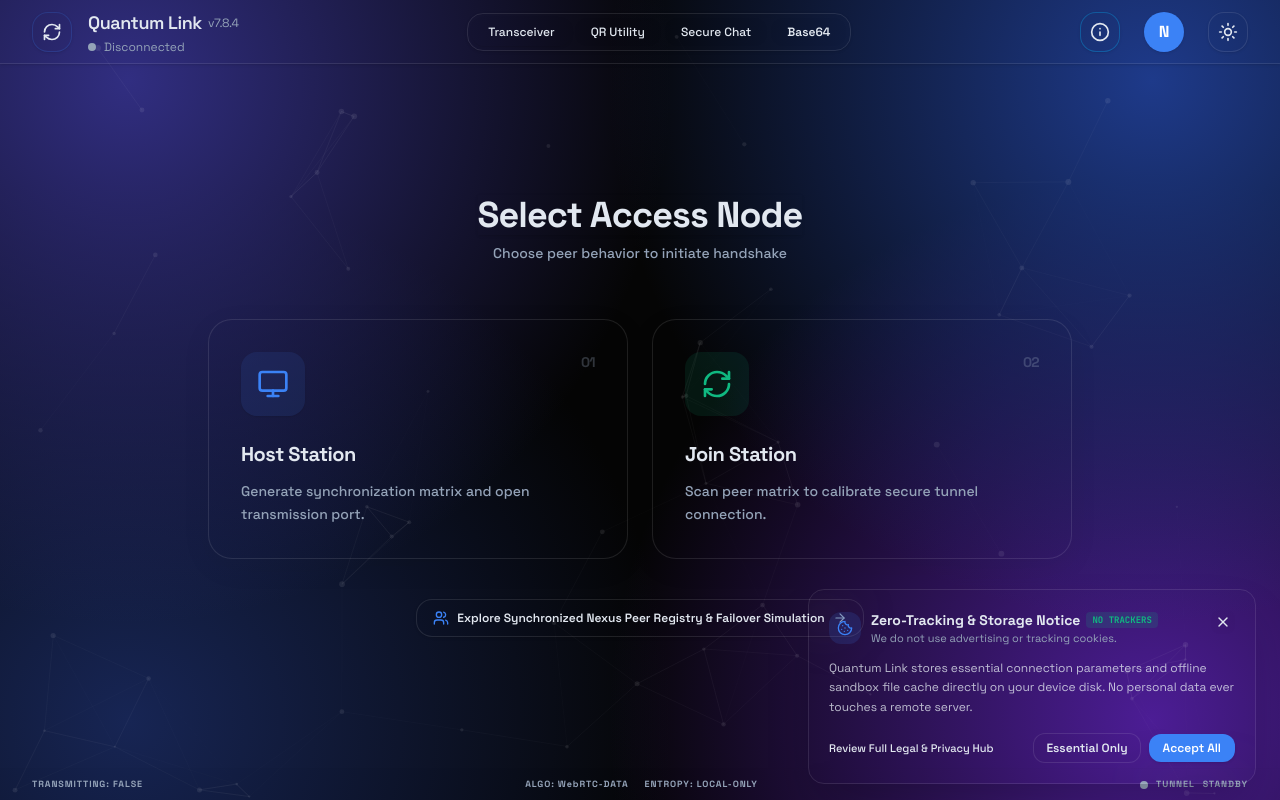
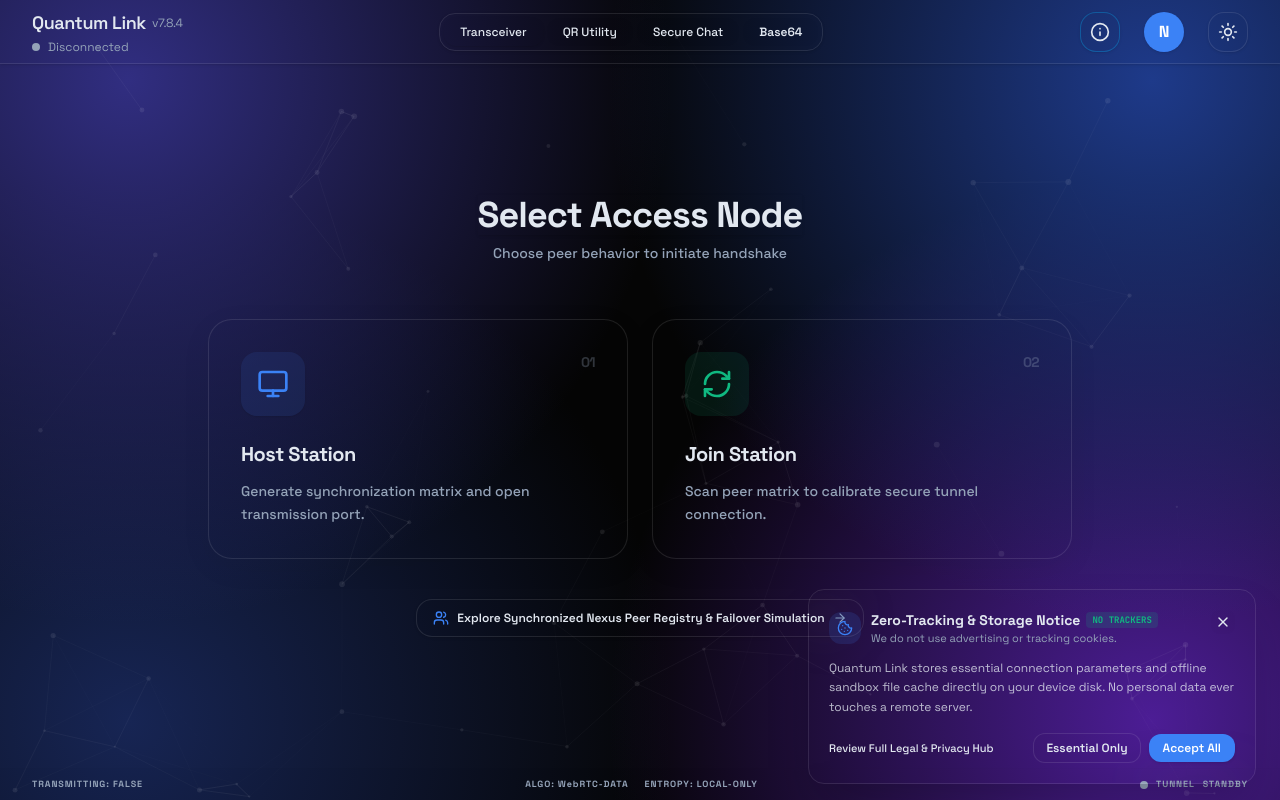
Before and after one commit to NrenV09/Nexus_P2P, a React (Vite) app: page / in a window 1280 px wide. Built offline with nearby package versions, Linux system fonts and the light colour scheme.

Commit message:
refactor: remove simulation mode toggle from headers
Clean up the UI by removing the simulation mode toggle buttons from the main and transfer headers as the feature is no longer required in the production interface.

```diff
--- a/src/App.tsx
+++ b/src/App.tsx
@@ -2308,16 +2308,6 @@ export default function App() {
       {/* Header */}
       <header className="z-10 h-auto md:h-16 py-3 md:py-0 border-b border-white/40 dark:border-transparent dark:border-white/10 bg-white/30 dark:bg-transparent backdrop-blur-3xl flex flex-wrap md:flex-nowrap items-center justify-between px-3 md:px-6 lg:px-8 shadow-sm flex-shrink-0 relative gap-x-2 gap-y-3 md:gap-y-0">
         <div className="flex items-center gap-2 md:gap-3 lg:gap-4 flex-shrink-0 min-w-0">
-          <button
-            onClick={toggleSimulation}
-            className={cn(
-               "w-8 h-8 md:w-9 md:h-9 lg:w-10 lg:h-10 border rounded-xl lg:rounded-2xl flex items-center justify-center font-medium text-xl shadow-sm flex-shrink-0 transition-colors cursor-pointer",
-               isSimulation ? "bg-accent text-white border-accent" : "bg-accent/10 border-accent/20 text-accent hover:bg-accent/20"
-            )}
-            title={isSimulation ? "Disable Simulation Mode" : "Enable Simulation Mode"}
-          >
-            <RefreshCw className={cn("w-4 h-4 lg:w-5 lg:h-5", isSimulation && "animate-spin")} />
-          </button>
           <div
             className="min-w-0 cursor-pointer select-none relative group"
             onClick={handleTitleClick}
--- a/src/transfer/TransferApp.tsx
+++ b/src/transfer/TransferApp.tsx
@@ -837,16 +837,6 @@ export default function App() {
       {/* Header */}
       <header className="z-10 h-auto md:h-16 py-3 md:py-0 border-b border-white/40 dark:border-transparent dark:border-white/10 bg-white/30 dark:bg-transparent backdrop-blur-3xl flex flex-wrap md:flex-nowrap items-center justify-between px-3 md:px-6 lg:px-8 shadow-sm flex-shrink-0 relative gap-x-2 gap-y-3 md:gap-y-0">
         <div className="flex items-center gap-2 md:gap-3 lg:gap-4 flex-shrink-0 min-w-0">
-          <button
-            onClick={toggleSimulation}
-            className={cn(
-               "w-8 h-8 md:w-9 md:h-9 lg:w-10 lg:h-10 border rounded-xl lg:rounded-2xl flex items-center justify-center font-medium text-xl shadow-sm flex-shrink-0 transition-colors cursor-pointer",
-               isSimulation ? "bg-accent text-white border-accent" : "bg-accent/10 border-accent/20 text-accent hover:bg-accent/20"
-            )}
-            title={isSimulation ? "Disable Simulation Mode" : "Enable Simulation Mode"}
-          >
-            <RefreshCw className={cn("w-4 h-4 lg:w-5 lg:h-5", isSimulation && "animate-spin")} />
-          </button>
           <div className="min-w-0">
             <h1 className="text-sm md:text-base lg:text-lg font-semibold tracking-tight text-text whitespace-nowrap">
               <span className="hidden sm:inline">Quantum Link</span>
```
